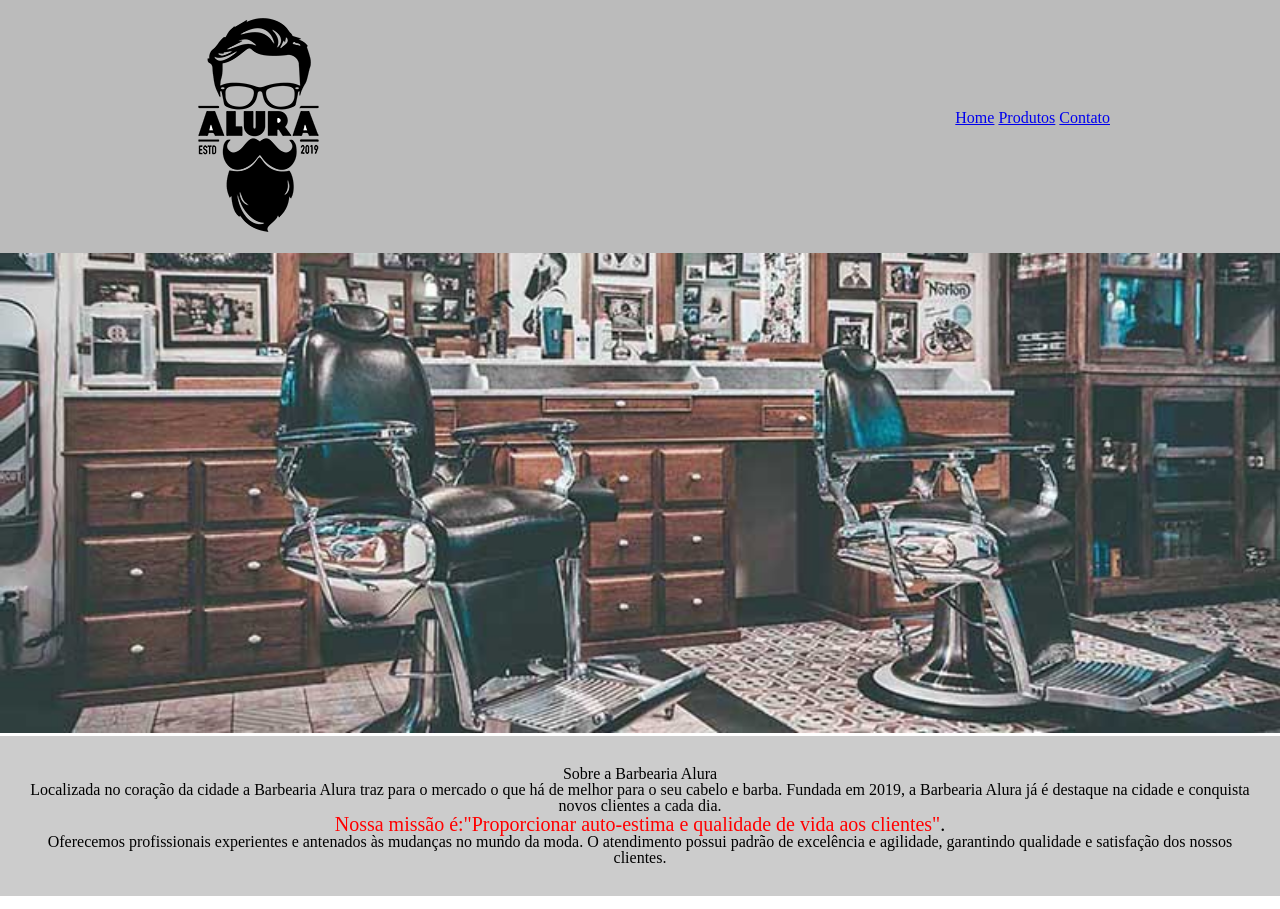
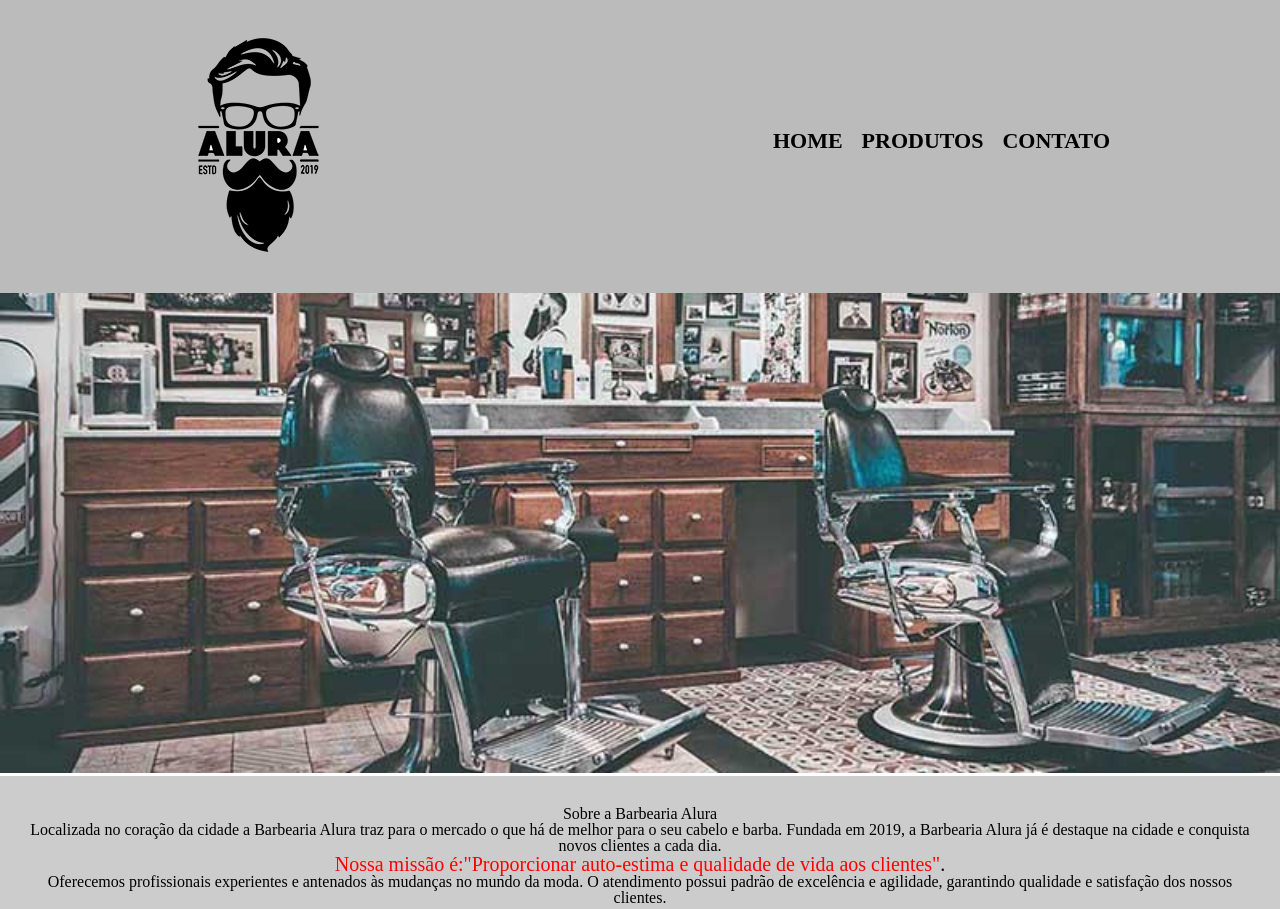
Before and after one commit to Gabriel-Kudlawiec/Alura, a plain HTML site: page frontend/index.html in a window 1280 px wide. Shown: the top 909 px of the page. Drawn offline with Linux system fonts and the light colour scheme.

Commit message:
Update style.css

```diff
--- a/frontend/style.css
+++ b/frontend/style.css
@@ -1,5 +1,6 @@
 header {
     background-color: #bbbbbb;
+    padding: 20px 0;
 }
 
 .caixa {
@@ -15,7 +16,21 @@ nav {
 }
 
 nav li {
-    display: inline-block;
+    display: inline;
+    margin: 0 0 0 15px;
+}
+
+nav a {
+    text-transform: uppercase;
+    text-decoration: none;
+    color: #000000;
+    font-weight: bold;
+    font-size: 22px;
+}
+
+nav a:hover {
+    color: #c78c19;
+    text-decoration: underline;
 }
 
 #banner {
```
